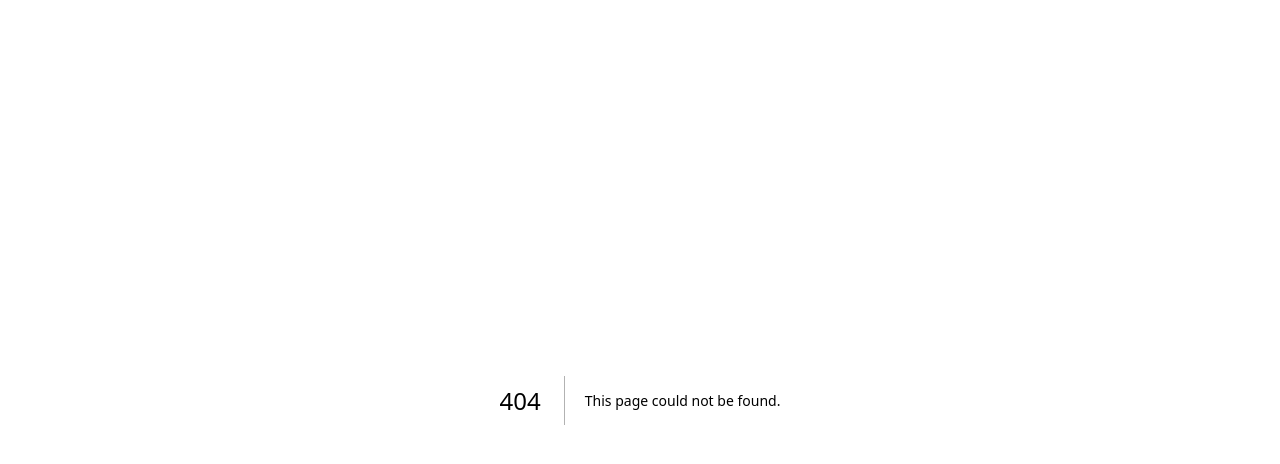
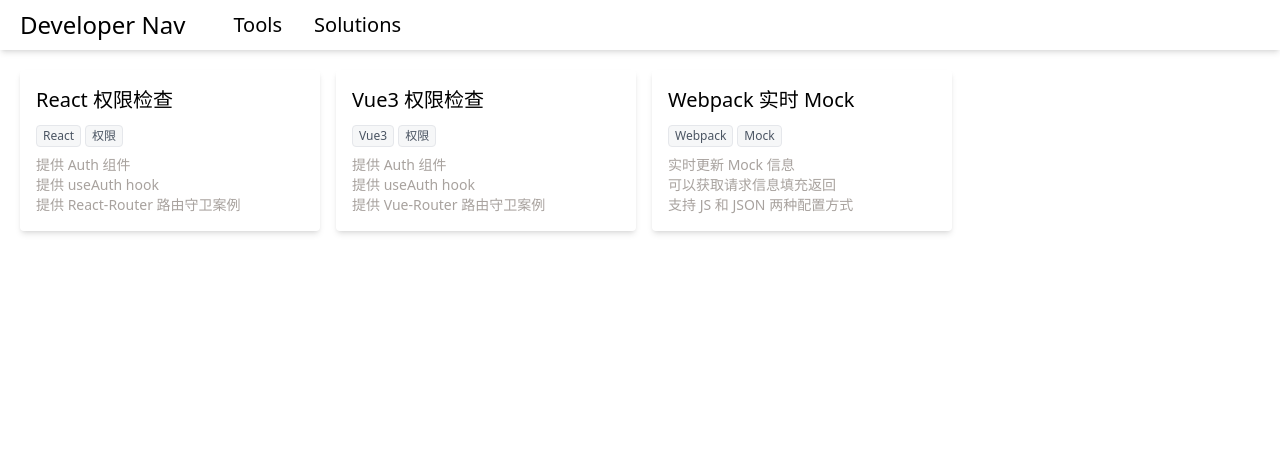
Before and after one commit to lilonghe/developer-nav, a Next.js app: page /solutions in a window 1280 px wide. Before the commit this address had no page. Shown: the top 464 px of the page. Built offline with nearby package versions, Linux system fonts and the light colour scheme.

Commit message:
add solution page

```diff
--- /dev/null
+++ b/components/tag/index.tsx
@@ -0,0 +1,9 @@
+import { ReactNode } from "react";
+
+export default function Tag({ children }: { children: ReactNode }) {
+    return (
+        <div className="px-1.5 py-0.5 rounded text-xs inline-block border mr-1 bg-gray-300/20 text-gray-600">
+            {children}
+        </div>
+    )
+}
--- a/pages/_app.tsx
+++ b/pages/_app.tsx
@@ -1,6 +1,20 @@
 import type { AppProps } from 'next/app';
+import Link from 'next/link';
+import { useRouter } from 'next/router';
 import './globals.css'
+import { COLORFUL_TEXT } from '../utils/constant'
 
 export default function MyApp({ Component, pageProps }: AppProps) {
-    return <Component {...pageProps} />;
-  }
+    const router = useRouter()
+
+    return <div className='font-light'>
+        <header className='h-[50px] shadow-md flex items-center px-[20px]'>
+            <span className={"text-2xl " + COLORFUL_TEXT}>Developer Nav</span>
+            <ul className='ml-12 text-xl flex gap-8'>
+                <Link className={`transition-all duration-200 hover:text-violet-400 ${router.pathname === '/' && COLORFUL_TEXT}`} href={'/'}>Tools</Link>
+                <Link className={`transition-all duration-200 hover:text-violet-400 ${router.pathname === '/solutions' && COLORFUL_TEXT}`} href={'/solutions'}>Solutions</Link>
+            </ul>
+        </header>
+        <Component {...pageProps} />
+    </div>;
+}
--- a/pages/index.tsx
+++ b/pages/index.tsx
@@ -1,12 +1,10 @@
+import { COLORFUL_TEXT } from "../utils/constant"
+
 export default function Index() {
     return (
-        <div>
-            <header className='h-[40px] shadow-md flex items-center p-[20px] text-xl'>
-                <span className="bg-clip-text text-transparent bg-gradient-to-r from-pink-500 to-violet-500">Developer Nav</span>
-            </header>
-            <div className="m-[20px] font-light">
+        <div className="m-[20px]">
             <h2 className="text-lg mb-4">
-                    <span className="bg-clip-text text-transparent bg-gradient-to-r from-pink-500 to-violet-500">可视化/Visualization</span>
+                <span className={COLORFUL_TEXT}>Visualization</span>
             </h2>
             <div className='flex wrap gap-4'>
                 {data.map(item => <a key={item.name}
@@ -25,7 +23,6 @@
                         {item.summary}
                     </div>
                 </a>)}
-                </div>
             </div>
         </div>
     )
--- /dev/null
+++ b/pages/solutions/index.jsx
@@ -0,0 +1,62 @@
+import Tag from '../../components/tag';
+
+export default function Solutions () {
+  return (
+    <div className='m-[20px]'>
+      <div className="flex wrap gap-4">
+        {solutionList.map(item => (
+          <a
+            key={item.name}
+            href={item.repository}
+            target='_blank'
+            rel='noreferrer'
+            className='flex flex-col w-[300px] p-4 rounded overflow-hidden shadow-md'
+          >
+            <h3 className="text-xl mb-2">{item.name}</h3>
+            <div className='mb-2'>
+                {item.tags.map(tag => <Tag key={tag}>{tag}</Tag>)}
+            </div>
+            <ul class='feature-list text-sm text-stone-400'>
+              {item.featureList.map(feature => (
+                <li key={feature}>{feature}</li>
+              ))}
+            </ul>
+          </a>
+        ))}
+      </div>
+    </div>
+  )
+}
+
+const solutionList = [
+  {
+    name: 'React 权限检查',
+    featureList: [
+      '提供 Auth 组件',
+      '提供 useAuth hook',
+      '提供 React-Router 路由守卫案例'
+    ],
+    repository: 'https://stackblitz.com/edit/vitejs-vite-7nrbfd',
+    tags: ['React', '权限']
+  },
+  {
+    name: 'Vue3 权限检查',
+    featureList: [
+      '提供 Auth 组件',
+      '提供 useAuth hook',
+      '提供 Vue-Router 路由守卫案例'
+    ],
+    repository: 'https://stackblitz.com/edit/vitejs-vite-yk5qlg',
+    tags: ['Vue3', '权限']
+  },
+  {
+    name: 'Webpack 实时 Mock',
+    featureList: [
+      '实时更新 Mock 信息',
+      '可以获取请求信息填充返回',
+      '支持 JS 和 JSON 两种配置方式'
+    ],
+    repository: 'https://github.com/lilonghe/solution-frontend-mockdata',
+    tags: ['Webpack', 'Mock']
+  }
+]
--- /dev/null
+++ b/utils/constant.tsx
@@ -0,0 +1 @@
+export const COLORFUL_TEXT = 'bg-clip-text text-transparent bg-gradient-to-r from-pink-500 to-violet-500';
```
Lines whose indentation alone changed are shown as unchanged.
